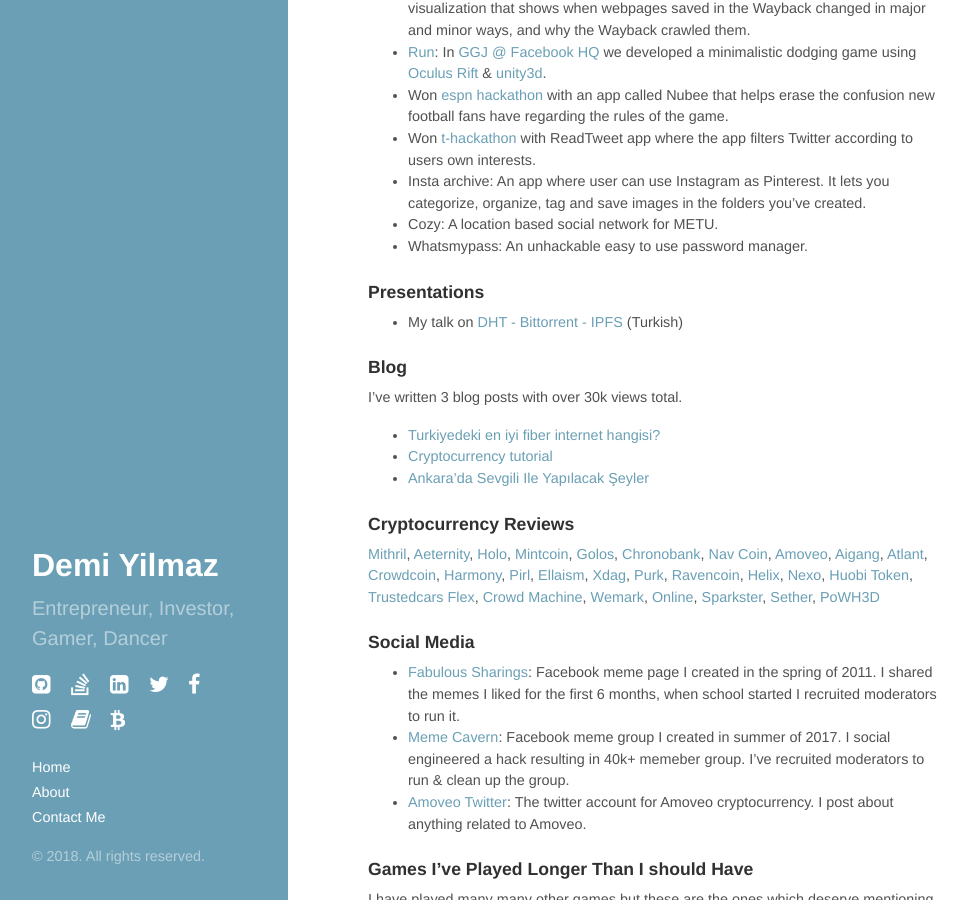
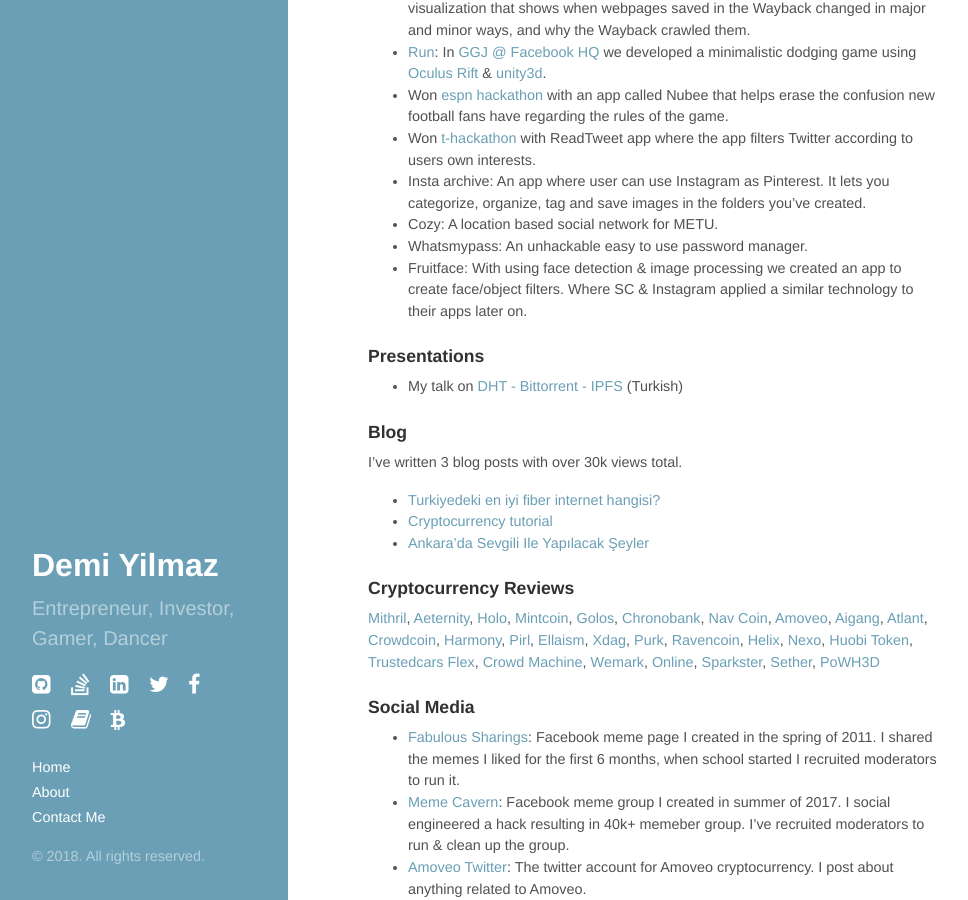
Before and after one commit to demiculus/demiculus.github.io, a Jekyll site: the page built from about.md, in a window 1280 px wide and 900 px high, scrolled down 1486 px. Shown: the whole window, without its empty margins (0-968 px from the left). Built offline with Jekyll 4.4.1, drawn with Linux system fonts in a browser that asks for light colours; nearby versions of some CDN libraries.

Commit message:
fruit face

```diff
--- a/about.md
+++ b/about.md
@@ -71,6 +71,7 @@
 - Insta archive: An app where user can use Instagram as Pinterest. It lets you categorize, organize, tag and save images in the folders you've created.
 - Cozy: A location based social network for METU.
 - Whatsmypass: An unhackable easy to use password manager.
+- Fruitface: With using face detection & image processing we created an app to create face/object filters. Where SC & Instagram applied a similar technology to their apps later on.
 
 ### Presentations
 
```
